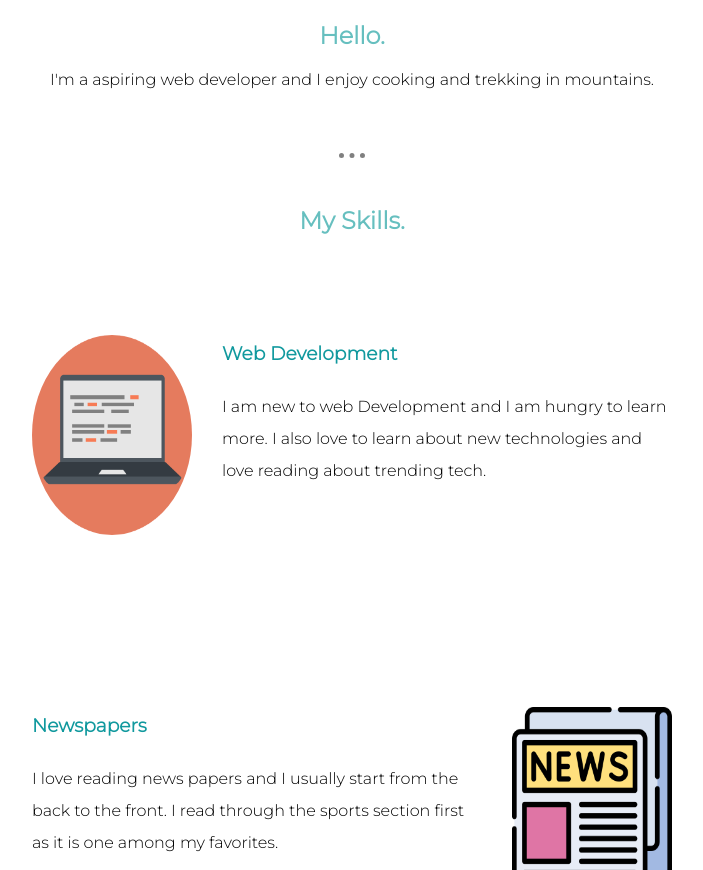
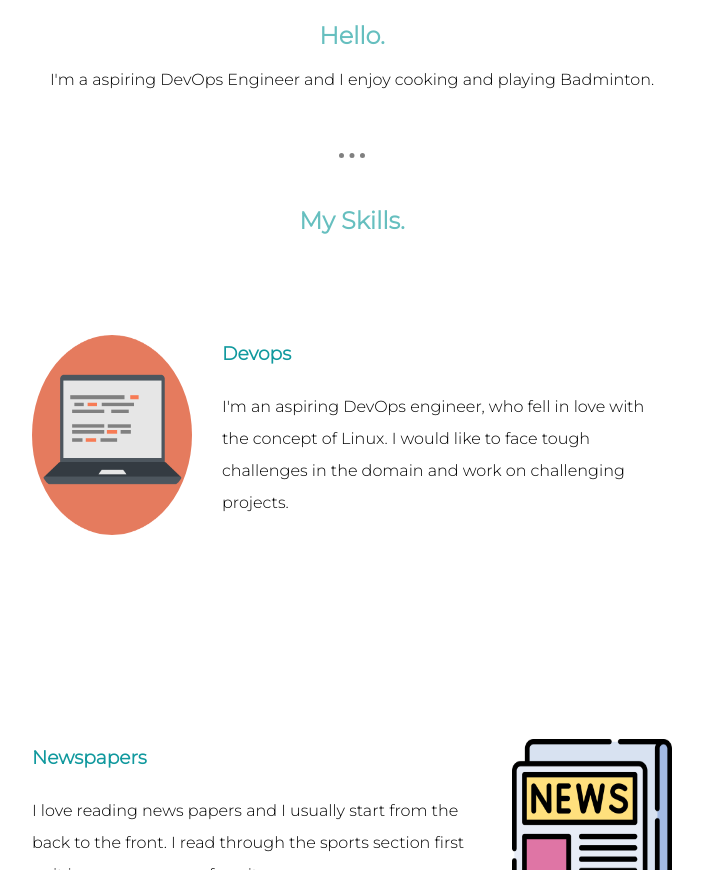
Before and after one commit to Kaushikvenkatraj/MySite, a plain HTML site: page index.html in a window 1280 px wide. Shown: the part 1040-1910 px from the top of the page, without its empty margins (288-991 px from the left). Drawn offline with Linux system fonts and the light colour scheme.

Commit message:
Update new content  index.html

```diff
--- a/index.html
+++ b/index.html
@@ -23,7 +23,7 @@
         <div class="profile">
           <img class="profile" src="circle-cropped.png" alt="my-img" width="220" height="220">
           <h2>Hello.</h2>
-          <p class="centa">I'm a aspiring web developer and I enjoy cooking and trekking in mountains.
+          <p class="centa">I'm a aspiring DevOps Engineer and I enjoy cooking and playing Badminton.
           </p>
           <br>
           <br>
@@ -36,9 +36,9 @@
           <h2>My Skills.</h2>
           <div class="skill-row">
             <img class="skill-img" src="compcircled.png" alt="comp-img" width="200" height="200">
-            <h3>Web Development</h3>
-            <p>I am new to web Development and I am hungry to learn more.
-            I also love to learn about new technologies and love reading about trending tech.</p>
+            <h3>Devops</h3>
+            <p>I'm an aspiring DevOps engineer, who fell in love with the concept of Linux.
+              I would like to face tough challenges in the domain and work on challenging projects.</p>
           </div>
           <br>
 
```
